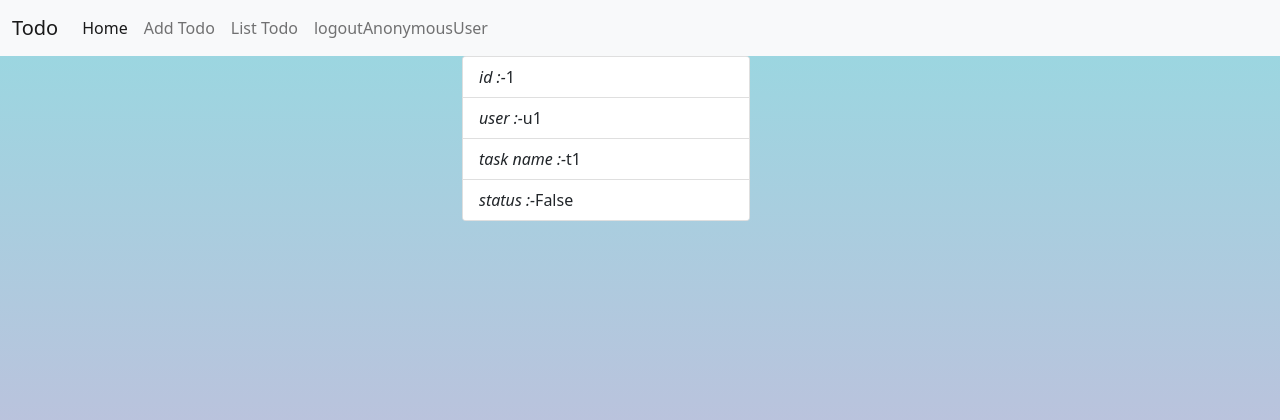
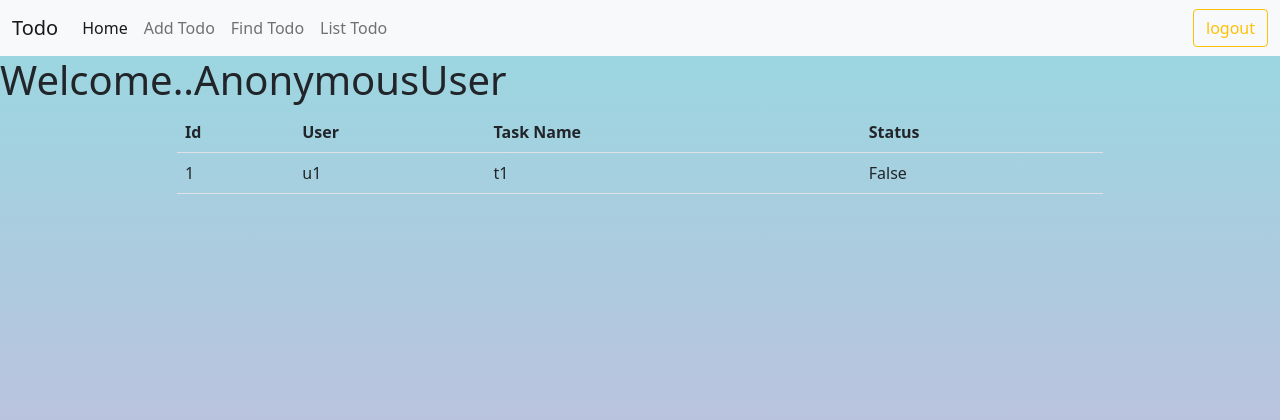
Before and after one commit to Anand-T-S/todowork, a Django app: page /details/1 in a window 1280 px wide. Shown: the top 420 px of the page. Run offline with Django 4.2, Linux system fonts and the light colour scheme; data comes from the database, SQL or seed files in the repository; both versions use the stored data as it was after the commit.

Commit message:
styling...

```diff
--- a/todoapp/static/css/style.css
+++ b/todoapp/static/css/style.css
@@ -8,7 +8,7 @@ background-image: linear-gradient(0deg, #D9AFD9 0%, #97D9E1 100%);
          .btn-grad {background-image: linear-gradient(to right, #4776E6 0%, #8E54E9  51%, #4776E6  100%)}
          .btn-grad {
             margin: 10px;
-            padding: 15px 45px;
+            padding: 10px 45px;
             text-align: center;
             text-transform: uppercase;
             transition: 0.5s;
--- a/todoapp/templates/base.html
+++ b/todoapp/templates/base.html
@@ -5,11 +5,13 @@
     <meta charset="UTF-8">
     <title>Title</title>
     <!-- CSS only -->
-<link href="https://cdn.jsdelivr.net/npm/bootstrap@5.1.3/dist/css/bootstrap.min.css" rel="stylesheet" integrity="sha384-1BmE4kWBq78iYhFldvKuhfTAU6auU8tT94WrHftjDbrCEXSU1oBoqyl2QvZ6jIW3" crossorigin="anonymous">
+    <link href="https://cdn.jsdelivr.net/npm/bootstrap@5.1.3/dist/css/bootstrap.min.css" rel="stylesheet"
+          integrity="sha384-1BmE4kWBq78iYhFldvKuhfTAU6auU8tT94WrHftjDbrCEXSU1oBoqyl2QvZ6jIW3" crossorigin="anonymous">
     <!-- JavaScript Bundle with Popper -->
-<script src="https://cdn.jsdelivr.net/npm/bootstrap@5.1.3/dist/js/bootstrap.bundle.min.js" integrity="sha384-ka7Sk0Gln4gmtz2MlQnikT1wXgYsOg+OMhuP+IlRH9sENBO0LRn5q+8nbTov4+1p" crossorigin="anonymous"></script>
+    <script src="https://cdn.jsdelivr.net/npm/bootstrap@5.1.3/dist/js/bootstrap.bundle.min.js"
+            integrity="sha384-ka7Sk0Gln4gmtz2MlQnikT1wXgYsOg+OMhuP+IlRH9sENBO0LRn5q+8nbTov4+1p"
+            crossorigin="anonymous"></script>
     <link rel="stylesheet" href="{%static 'css/style.css'%}">
-
 
 
 </head>
@@ -17,19 +19,24 @@
 <nav class="navbar navbar-expand-lg navbar-light bg-light">
     <div class="container-fluid">
         <a class="navbar-brand" href="#">Todo</a>
-    <button class="navbar-toggler" type="button" data-bs-toggle="collapse" data-bs-target="#navbarNavAltMarkup" aria-controls="navbarNavAltMarkup" aria-expanded="false" aria-label="Toggle navigation">
+        <button class="navbar-toggler" type="button" data-bs-toggle="collapse" data-bs-target="#navbarNavAltMarkup"
+                aria-controls="navbarNavAltMarkup" aria-expanded="false" aria-label="Toggle navigation">
             <span class="navbar-toggler-icon"></span>
         </button>
         <div class="collapse navbar-collapse" id="navbarNavAltMarkup">
-      <div class="navbar-nav">
-        <a class="nav-link active" aria-current="page" href="#">Home</a>
+            <div class="navbar-nav me-auto mb-2 mb-lg-0">
+                <a class="nav-link active" aria-current="page" href="{%url 'hometodo'%}">Home</a>
                 <a class="nav-link" href="{%url 'addtodo'%}">Add Todo</a>
+                <a class="nav-link" href="#">Find Todo</a>
                 <a class="nav-link" href="{%url 'alltodos'%}">List Todo</a>
-        <a class="nav-link" href="{%url 'signout'%}">logout{{request.user}}</a>
+            </div>
+            <div class="navbar-nav mr-auto mb-2 mb-lg-0">
+                <a class="btn btn-outline-warning" href="{%url 'signout'%}">logout</a>
             </div>
         </div>
     </div>
 </nav>
+<h1> Welcome..{{request.user}}</h1>
 {%block body_block%}
 
 {%endblock%}
--- a/todoapp/templates/details.html
+++ b/todoapp/templates/details.html
@@ -3,18 +3,33 @@
 {%block body_block%}
 <div class="container">
     <div class="row">
-        <div class="col-4"></div>
-        <div class="col-4">
-            <div class="card" style="width: 18rem;">
-                <ul class="list-group list-group-flush">
-                    <li class="list-group-item"><i>id :-</i>{{todo.id}}</li>
-                    <li class="list-group-item"><i>user :-</i>{{todo.user}}</li>
-                    <li class="list-group-item"><i>task name :-</i>{{todo.task_name}}</li>
-                    <li class="list-group-item"><i>status :-</i>{{todo.status}}</li>
-                </ul>
-            </div>
+        <div class="col-1"></div>
+        <div class="col-10">
+            <table class="table table-hover">
+                <tr>
+                    <th>Id</th>
+                    <th>User</th>
+                    <th>Task Name</th>
+                    <th>Status</th>
+                </tr>
+                <tr>
+                    <td>{{todo.id}}</td>
+                    <td>{{todo.user}}</td>
+                    <td>{{todo.task_name}}</td>
+                    <td>{{todo.status}}</td>
+                </tr>
+
+            </table>
+<!--            <div class="card" style="width: 18rem;">-->
+<!--                <ul class="list-group list-group-flush">-->
+<!--                    <li class="list-group-item"><i>id :-</i>{{todo.id}}</li>-->
+<!--                    <li class="list-group-item"><i>user :-</i>{{todo.user}}</li>-->
+<!--                    <li class="list-group-item"><i>task name :-</i>{{todo.task_name}}</li>-->
+<!--                    <li class="list-group-item"><i>status :-</i>{{todo.status}}</li>-->
+<!--                </ul>-->
+<!--            </div>-->
         </div>
-        <div class="col-4"></div>
+        <div class="col-1"></div>
     </div>
 </div>
 
--- /dev/null
+++ b/todoapp/templates/home.html
@@ -0,0 +1,5 @@
+{%extends 'base.html'%}
+
+{%block body_block%}
+
+{%endblock%}
--- a/todoapp/templates/login.html
+++ b/todoapp/templates/login.html
@@ -13,16 +13,16 @@
 
 </head>
 <body>
-<div class="container">
+<div class="container w-100">
     <div class="row">
         <div class="col-4"></div>
         <div class="col-4">
             <form action="" method="post">
                 {%csrf_token%}
-                <h1>Login</h1>
+                <h1 class="text-center">Login</h1>
                 {{form.as_p}}
                 <input type="submit" class="btn-grad" value="Submit">
-                New User?<a href="{%url 'signup'%}">Register now</a>
+                <i>New User?</i><a href="{%url 'signup'%}">Register now</a>
             </form>
         </div>
         <div class="col-4"></div>
--- a/todoapp/templates/todo_edit.html
+++ b/todoapp/templates/todo_edit.html
@@ -8,7 +8,7 @@
             <form action="" method="post">
     {%csrf_token%}
     {{form.as_p}}
-    <input type="submit" value="Edit">
+    <input type="submit" class="btn-grad" value="Edit">
 </form>
         </div>
         <div class="col-4"></div>
--- a/todoapp/urls.py
+++ b/todoapp/urls.py
@@ -5,11 +5,12 @@ from todoapp import views
 urlpatterns=[
     path("add",views.TodoCreateView.as_view(),name="addtodo"),
     path("all",views.TodoListView.as_view(),name="alltodos"),
-    path("find",views.TodoFindView.as_view(),name="findtodo"),
+    # path("find",views.TodoFindView.as_view(),name="findtodo"),
     path("details/<int:id>",views.TodoDetailView.as_view(),name="details"),
     path("change/<int:id>",views.TodoEditView.as_view(),name="changetodo"),
     path("remove/<int:id>",views.TodoDeleteView.as_view(),name="removetodo"),
     path("accounts/signup",views.SignUpView.as_view(),name="signup"),
     path("",views.SignInView.as_view(),name="signin"),
     path("accounts/signout",views.signout,name="signout"),
+    path("home",views.home,name="hometodo",)
 ]
--- a/todoapp/views.py
+++ b/todoapp/views.py
@@ -37,12 +37,15 @@ class TodoListView(View):
 
 class TodoFindView(View):
     template_name="todo_detail.html"
-    def get(self,request):
+    def get(self,request,*args,**kwargs):
         return render(request,self.template_name)
-    def post(self,request):
-        id=int(request.POST.get("t_id"))
-        todo=[todo for todo in todos if todo["id"]==id][0]
+    def post(self,request,*args,**kwargs):
+        id=kwargs.get("id")
+        todo=Todos.objects.get(id=id)
         return render(request,self.template_name,{"todo":todo})
+        # id=int(request.POST.get("t_id"))
+        # todo=[todo for todo in todos if todo["id"]==id][0]
+        # return render(request,self.template_name,{"todo":todo})
 
 class TodoDetailView(View):
     def get(self,request,*args,**kwargs):
@@ -97,7 +100,7 @@ class SignInView(View):
             if user:
                 login(request, user)
                 print("login success")
-                return redirect("alltodos")
+                return redirect("hometodo")
             else:
                 print("login failed")
                 return redirect("signin")
@@ -105,3 +108,6 @@ class SignInView(View):
 def signout(request,*args,**kwargs):
     logout(request)
     return redirect("signin")
+
+def home(request,*args,**kwargs):
+    return render(request,"home.html")
```
Also changed, not shown: todoapp/forms.py (+12 -4 lines), todoapp/templates/addtodo.html (+4 -4 lines), db.sqlite3. Lines whose indentation alone changed are shown as unchanged.
